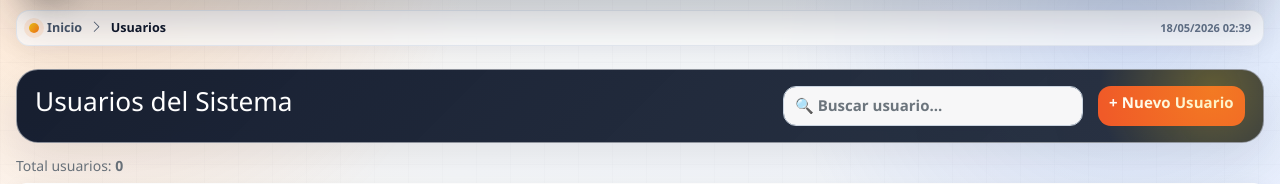
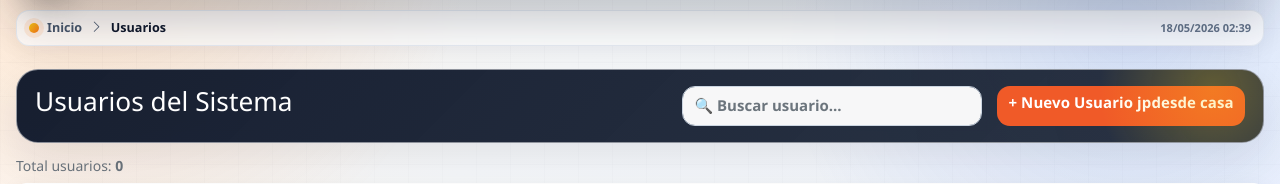
Before and after one commit to juanpam1985/Seguimiento, an ASP.NET Core app: template Views/Usuarios/Index.cshtml in a window 1280 px wide. Shown: the part 74-258 px from the top of the page. Run offline with ASP.NET Core 8, Linux system fonts and the light colour scheme; the template is opened without the code that fills it, so the values that code supplies are empty; some libraries are stand-ins or nearby versions.

Commit message:
desde casa

```diff
--- a/Views/Usuarios/Index.cshtml
+++ b/Views/Usuarios/Index.cshtml
@@ -83,7 +83,7 @@
             <input id="buscarUsuario" type="text" class="form-control search-box" placeholder="🔍 Buscar usuario...">
 
             <a asp-action="Create" class="btn btn-lozano">
-                + Nuevo Usuario
+                + Nuevo Usuario jpdesde casa
             </a>
 
         </div>
```
